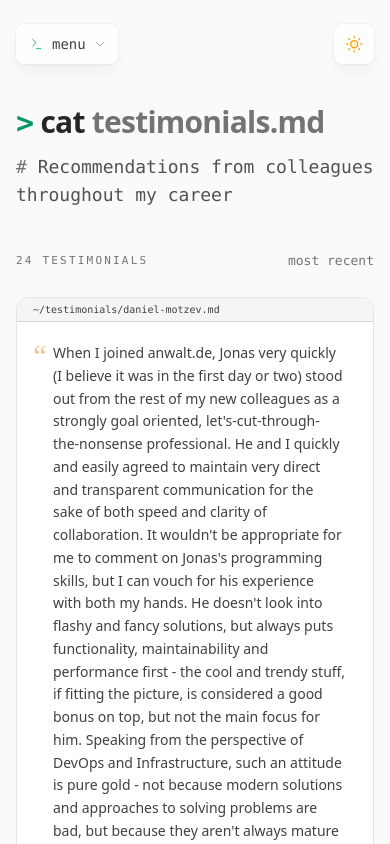
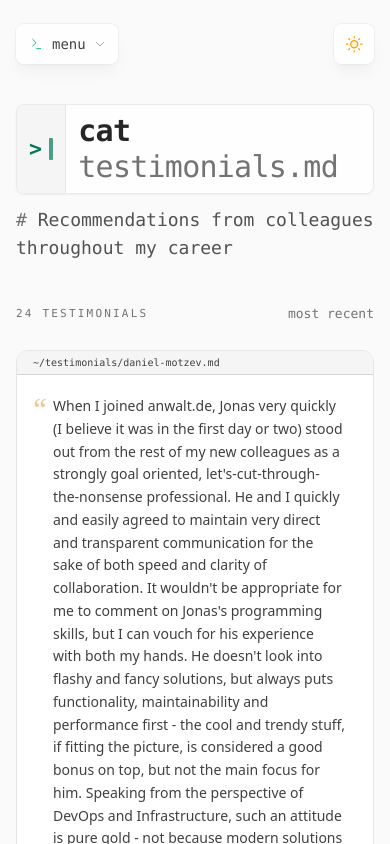
Before and after one commit to wukis/cv-next, a Next.js app: page /recommendations in a window 390 px wide. Shown: the top 844 px of the page. Built offline with nearby package versions, Linux system fonts and the light colour scheme.

Commit message:
Headers and button animations

```diff
--- a/src/app/about/page.tsx
+++ b/src/app/about/page.tsx
@@ -3,6 +3,7 @@ import Image from 'next/image'
 import Link from 'next/link'
 
 import { Container } from '@/components/Container'
+import { surfaceHoverMotionClassName } from '@/components/interactionStyles'
 import { ProfileSocialLinks } from '@/components/ProfileSocialLinks'
 import { TerminalPageHeader } from '@/components/TerminalHeader'
 import { TechStack } from '@/components/TechStack'
@@ -131,7 +132,7 @@ export default function About() {
               <div className="flex flex-wrap gap-2">
                 <Link
                   href="mailto:jonas@petrik.dev"
-                  className="inline-flex items-center gap-2 rounded-lg border border-neutral-300 bg-neutral-100 px-3 py-1.5 font-mono text-sm text-neutral-800 transition-colors hover:border-emerald-300 hover:text-emerald-800 dark:border-neutral-700 dark:bg-neutral-800 dark:text-neutral-100 dark:hover:border-emerald-700 dark:hover:text-emerald-200"
+                  className={`inline-flex items-center gap-2 rounded-lg border border-neutral-300 bg-neutral-100 px-3 py-1.5 font-mono text-sm text-neutral-800 hover:border-emerald-300 hover:text-emerald-800 dark:border-neutral-700 dark:bg-neutral-800 dark:text-neutral-100 dark:hover:border-emerald-700 dark:hover:text-emerald-200 ${surfaceHoverMotionClassName}`}
                 >
                   <svg
                     className="h-4 w-4"
--- a/src/components/BackToTopButton.tsx
+++ b/src/components/BackToTopButton.tsx
@@ -1,6 +1,8 @@
 'use client'
 
 import { useEffect, useState } from 'react'
+
+import { surfaceHoverMotionClassName } from '@/components/interactionStyles'
 
 export function BackToTopButton() {
   const [isVisible, setIsVisible] = useState(false)
@@ -44,7 +46,7 @@ export function BackToTopButton() {
     <button
       onClick={scrollToTop}
       aria-label="Back to top"
-      className={`fixed bottom-6 right-4 z-40 flex h-10 w-10 items-center justify-center rounded-lg bg-white/80 shadow-lg shadow-neutral-800/5 ring-1 ring-neutral-200/50 backdrop-blur transition-all duration-300 hover:shadow-emerald-500/10 hover:ring-emerald-500/50 sm:right-8 lg:right-[max(2rem,calc((100vw-80rem)/2+5rem))] dark:bg-neutral-800/80 dark:ring-neutral-700/50 dark:hover:ring-emerald-400/50 ${
+      className={`fixed bottom-6 right-4 z-40 flex h-10 w-10 items-center justify-center rounded-lg bg-white/80 shadow-lg shadow-neutral-800/5 ring-1 ring-neutral-200/50 backdrop-blur hover:shadow-emerald-500/10 hover:ring-emerald-500/50 sm:right-8 lg:right-[max(2rem,calc((100vw-80rem)/2+5rem))] dark:bg-neutral-800/80 dark:ring-neutral-700/50 dark:hover:ring-emerald-400/50 ${surfaceHoverMotionClassName} ${
         isVisible && !isAnimationHovering
           ? 'pointer-events-auto translate-y-0 opacity-100'
           : 'pointer-events-none translate-y-4 opacity-0'
--- a/src/components/Button.tsx
+++ b/src/components/Button.tsx
@@ -1,5 +1,7 @@
 import Link from 'next/link'
 import clsx from 'clsx'
+
+import { surfaceHoverMotionClassName } from '@/components/interactionStyles'
 
 const variantStyles = {
   primary:
@@ -21,7 +23,8 @@ export function Button({
   ...props
 }: ButtonProps) {
   className = clsx(
-    'inline-flex items-center gap-2 justify-center rounded-md py-2 px-3 text-sm outline-offset-2 transition active:transition-none',
+    'inline-flex items-center gap-2 justify-center rounded-md py-2 px-3 text-sm outline-offset-2 active:transition-none',
+    surfaceHoverMotionClassName,
     variantStyles[variant],
     className,
   )
--- a/src/components/HomeClientContent.tsx
+++ b/src/components/HomeClientContent.tsx
@@ -3,6 +3,7 @@
 import Image from 'next/image'
 import Link from 'next/link'
 import { Container } from '@/components/Container'
+import { surfaceHoverMotionClassName } from '@/components/interactionStyles'
 import { ProfileSocialLinks } from '@/components/ProfileSocialLinks'
 import { TerminalPageHeader } from '@/components/TerminalHeader'
 import { TechStack } from '@/components/TechStack'
@@ -51,7 +52,7 @@ function Recommendations() {
       <div className="mt-8 flex justify-end">
         <Link
           href="/recommendations"
-          className="inline-flex items-center gap-2 rounded-lg border border-neutral-300 bg-neutral-100 px-4 py-2 font-mono text-sm text-neutral-800 transition-colors hover:border-emerald-300 hover:text-emerald-800 dark:border-neutral-700 dark:bg-neutral-800 dark:text-neutral-100 dark:hover:border-emerald-700 dark:hover:text-emerald-200"
+          className={`inline-flex items-center gap-2 rounded-lg border border-neutral-300 bg-neutral-100 px-4 py-2 font-mono text-sm text-neutral-800 hover:border-emerald-300 hover:text-emerald-800 dark:border-neutral-700 dark:bg-neutral-800 dark:text-neutral-100 dark:hover:border-emerald-700 dark:hover:text-emerald-200 ${surfaceHoverMotionClassName}`}
         >
           <span>view all {recommendations.length}</span>
           <svg
--- a/src/components/ProfileSocialLinks.tsx
+++ b/src/components/ProfileSocialLinks.tsx
@@ -2,6 +2,7 @@
 
 import Link from 'next/link'
 
+import { surfaceHoverMotionClassName } from '@/components/interactionStyles'
 import { GitHubIcon, GitLabIcon, LinkedInIcon } from '@/components/SocialIcons'
 
 function MailIcon(props: React.ComponentPropsWithoutRef<'svg'>) {
@@ -16,7 +17,7 @@ function MailIcon(props: React.ComponentPropsWithoutRef<'svg'>) {
 }
 
 const socialLinkClassName =
-  'rounded-md border border-neutral-300 bg-neutral-100 p-1.5 text-neutral-700 transition-colors hover:border-neutral-400 hover:bg-neutral-200 dark:border-neutral-700 dark:bg-neutral-800 dark:text-neutral-200 dark:hover:border-neutral-600 dark:hover:bg-neutral-700'
+  `rounded-md border border-neutral-300 bg-neutral-100 p-1.5 text-neutral-700 hover:border-neutral-400 hover:bg-neutral-200 dark:border-neutral-700 dark:bg-neutral-800 dark:text-neutral-200 dark:hover:border-neutral-600 dark:hover:bg-neutral-700 ${surfaceHoverMotionClassName}`
 
 export function ProfileSocialLinks() {
   return (
--- a/src/components/TechStack.tsx
+++ b/src/components/TechStack.tsx
@@ -1,5 +1,6 @@
 'use client'
 import React, { useId, useState } from 'react'
+import { surfaceHoverMotionClassName } from '@/components/interactionStyles'
 
 // Tech stack icons
 import {
@@ -392,7 +393,7 @@ export function TechStack({
     <div className="border-t border-neutral-200 bg-neutral-100/90 dark:border-neutral-700 dark:bg-neutral-800/70">
       <button
         type="button"
-        className={`flex w-full items-center justify-between gap-2 px-4 py-3 text-left transition-colors focus-visible:outline-none focus-visible:ring-2 focus-visible:ring-offset-2 dark:focus-visible:ring-offset-black ${
+        className={`flex w-full items-center justify-between gap-2 px-4 py-3 text-left focus-visible:outline-none focus-visible:ring-2 focus-visible:ring-offset-2 dark:focus-visible:ring-offset-black ${surfaceHoverMotionClassName} ${
           tone === 'plain'
             ? 'hover:bg-neutral-100/50 focus-visible:ring-neutral-400 focus-visible:ring-offset-white dark:hover:bg-neutral-800/20'
             : 'hover:bg-neutral-200/80 focus-visible:ring-emerald-500 focus-visible:ring-offset-white dark:hover:bg-neutral-700/60'
--- a/src/components/TerminalHeader.tsx
+++ b/src/components/TerminalHeader.tsx
@@ -15,18 +15,25 @@ export function TerminalPrompt({
 }: TerminalPromptProps) {
   return (
     <Component className={className}>
-      <span className="font-mono text-emerald-600 dark:text-emerald-400">
-        &gt;
-      </span>{' '}
+      <span className="inline-flex max-w-full items-stretch overflow-hidden rounded-lg border border-neutral-200/80 bg-white/80 align-middle shadow-sm shadow-neutral-800/5 dark:border-neutral-700 dark:bg-neutral-900/75">
+        <span className="flex items-center gap-2 border-r border-neutral-200 bg-neutral-100 px-3 py-2 text-emerald-700 dark:border-neutral-800 dark:bg-neutral-950 dark:text-emerald-300">
+          <span className="font-mono text-[0.72em] leading-none">&gt;</span>
+          <span className="h-[0.72em] w-1 rounded-[1px] bg-current opacity-70" />
+        </span>
+        <span className="flex min-w-0 items-center px-3 py-2">
+          <span className="min-w-0 font-mono font-semibold tracking-tight text-neutral-800 dark:text-neutral-100">
             {command}
             {argument ? (
               <>
                 {' '}
-          <span className="text-neutral-500 dark:text-neutral-400">
+                <span className="font-normal text-neutral-500 dark:text-neutral-400">
                   {argument}
                 </span>
               </>
             ) : null}
+          </span>
+        </span>
+      </span>
     </Component>
   )
 }
@@ -58,7 +65,7 @@ export function TerminalPageHeader({
         as={as}
         command={command}
         argument={argument}
-        className="text-3xl font-bold tracking-tight text-neutral-800 sm:text-4xl lg:text-5xl dark:text-neutral-100"
+        className="text-3xl font-bold tracking-tight sm:text-4xl lg:text-5xl"
       />
       <p className="mt-3 font-mono text-lg text-neutral-600 dark:text-neutral-400">
         <span className="text-neutral-500 dark:text-neutral-400"># </span>
--- /dev/null
+++ b/src/components/interactionStyles.ts
@@ -0,0 +1,2 @@
+export const surfaceHoverMotionClassName =
+  'transition-all duration-200 ease-out hover:-translate-y-0.5 hover:shadow-lg'
```
Also changed, not shown: src/components/Header.tsx (+4 -3 lines). Lines whose indentation alone changed are shown as unchanged.
